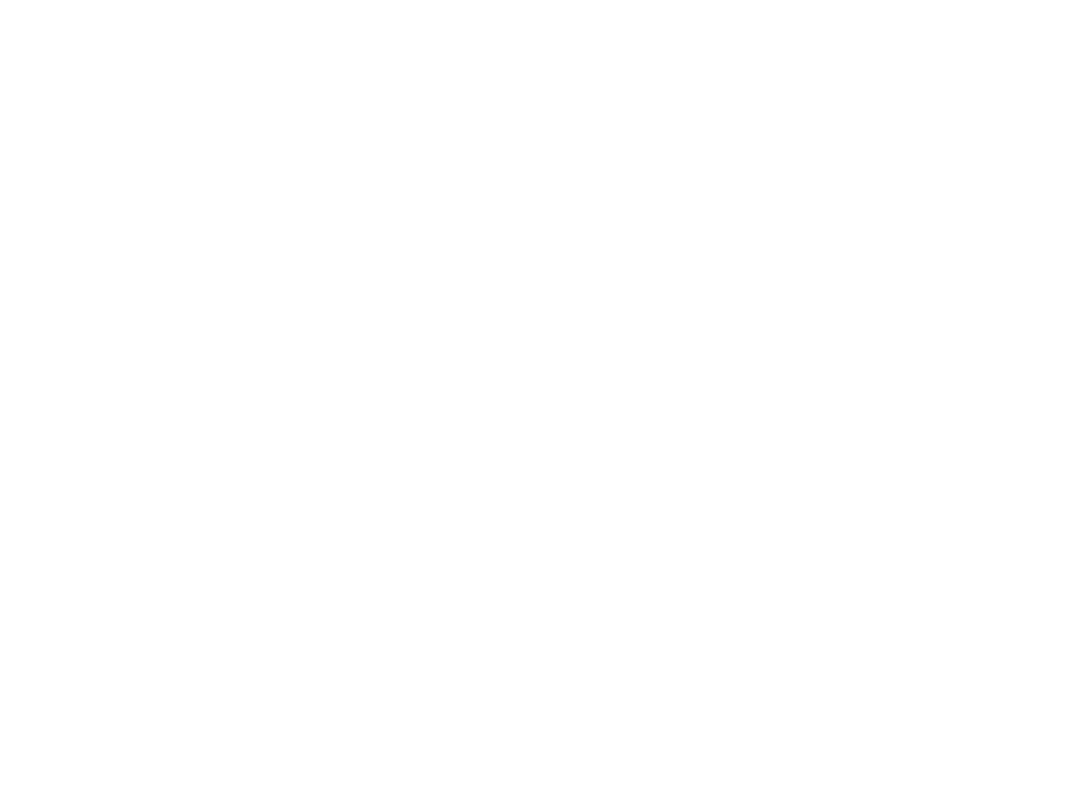
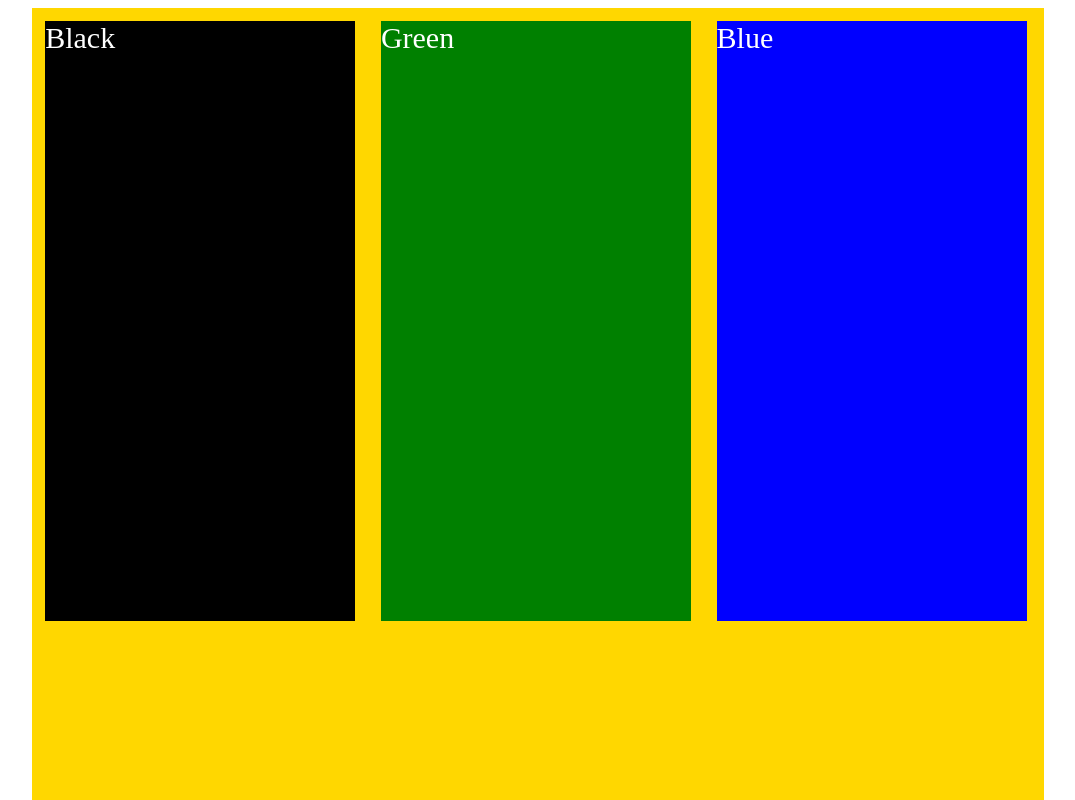
Before and after one commit to KayPolo/WebAdvanced_Spring2019_polok534, a plain HTML site: page Class1/index.html in a window 1280 px wide. Shown: the top 800 px of the page, without its empty margins (102-1177 px from the left). Drawn offline with Linux system fonts and the light colour scheme.

Commit message:
Introduction

```diff
--- /dev/null
+++ b/Class1/css/style.css
@@ -0,0 +1,39 @@
+
+.container{
+	width: 80%;
+	margin-left:10%;
+
+	height: 80vw;
+	background-color: gold;
+
+}
+
+p{
+	font-size: 100px;
+}
+
+
+.msg{
+	color: white;
+	font-size: 30px;
+}
+
+.boxes{
+	width: calc(92% / 3);
+	margin: 1vw;
+	height: 600px;
+
+	float: left;
+}
+
+#box1{
+	background-color: black;
+}
+
+#box2{
+	background-color: green;
+}
+
+#box3{
+	background-color: blue;
+}
--- a/Class1/index.html
+++ b/Class1/index.html
@@ -4,8 +4,28 @@
 	<meta charset="utf-8">
 
 	<title>JS Class 1</title>
+
+	<link rel="stylesheet" type="text/css" href="css/style.css">
+
+
 </head>
+
+
 <body>
 
+	<div class="container">
+		<div class="boxes" id="box1">
+			<span class="msg">Msg1</span>
+		</div>
+		<div class="boxes" id="box2">
+			<span class="msg">Msg2</span>
+		</div>
+		<div class="boxes" id="box3">
+			<span class="msg">Msg3</span>
+		</div>
+	</div>
+
+
+	<script type="text/javascript" src="js/script.js"></script>
 </body>
 </html>
--- /dev/null
+++ b/Class1/js/script.js
@@ -0,0 +1,25 @@
+console.log("Hello");
+
+var GreetingContainer;
+
+GreetingContainer = "This is a new Variable";
+
+console.log(GreetingContainer);
+
+// alert('Greetings: ' + GreetingContainer);
+
+document.write('<p>' + GreetingContainer + '</p>');
+
+var atributes = ["Black" , "Green", "Blue", "Yellow"];
+
+var arrange = document.getElementsByClassName('msg');
+
+
+for (var i = 0; i< atributes.length; i++){
+	document.write('<p>' + atributes[i] + '</p>');
+
+
+	for (var i = 0; i< arrange.length; i++) {
+	arrange[i].innerHTML = atributes[i];
+	}
+}
```
